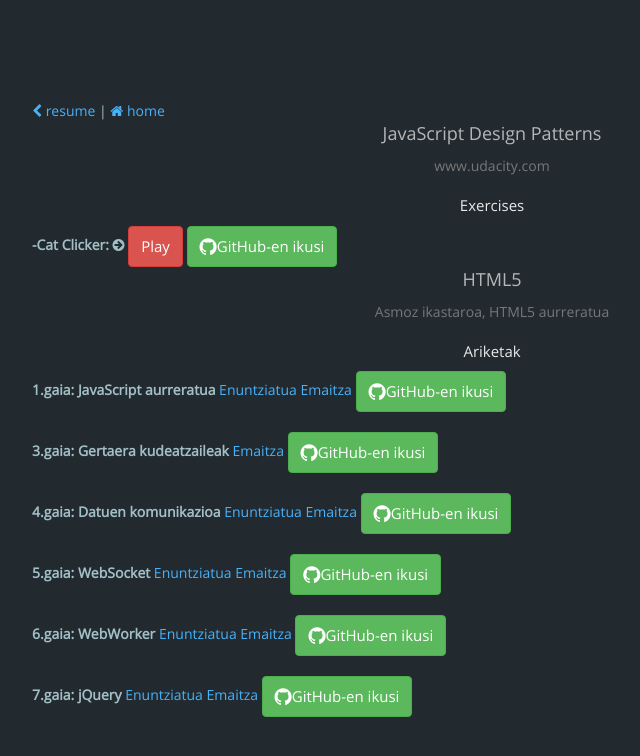
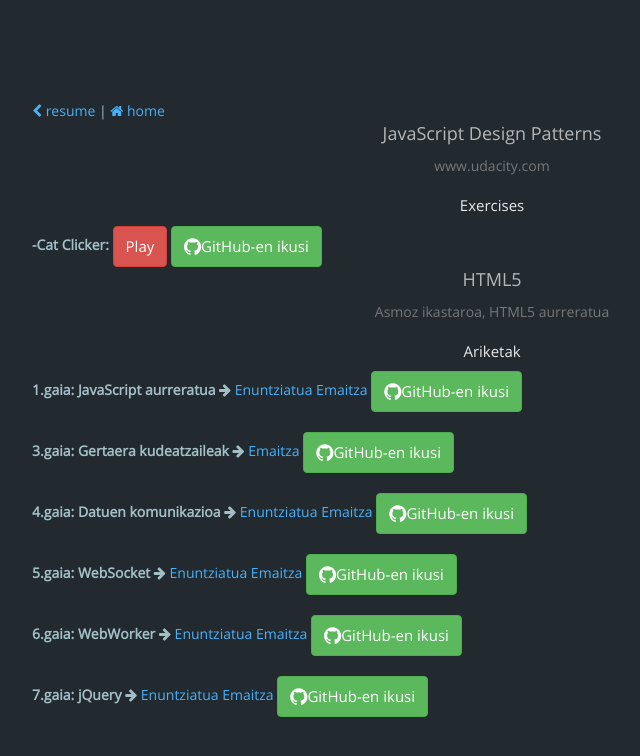
Before and after one commit to Bingentzio/bingentzio.github.io, a Jekyll site: the page built from code.html, in a window 1280 px wide. Shown: the top 756 px of the page, without its empty margins (148-788 px from the left). Built offline with Jekyll 4.4.1, drawn with Linux system fonts in a browser that asks for light colours; nearby versions of some CDN libraries; comment, search, counter and statistics services are not loaded.

Commit message:
aldaketak

```diff
--- a/code.html
+++ b/code.html
@@ -12,7 +12,7 @@
     <h4>Exercises</h4>
 </div>
 <div>
-  <b>-Cat Clicker: </b><i class="fa fa-arrow-circle-right"></i>
+  <b>-Cat Clicker: </b>
   <a class="btn btn-danger"href="/kodea/JavaScript_Design_Patterns/CatClicker/CatClicker.html" target="_blank">Play</a>
   <a href="https://github.com/Bingentzio/bingentzio.github.io/tree/master/kodea/JavaScript_Design_Patterns/CatClicker" target="_blank" class="btn btn-success"><i class="fa fa-github fa-lg"></i>GitHub-en ikusi</a>
 </div>
@@ -23,36 +23,36 @@
   </div>
   <div>
     <p>
-      <b>1.gaia: JavaScript aurreratua </b>
+      <b>1.gaia: JavaScript aurreratua </b><i class="fa fa-arrow-right"></i>
       <a href="/kodea/HTML5_aurreratua_ariketak/1.gaia/1_gaia_ariketa_praktikoa.pdf" target="_blank">Enuntziatua</a>
       <a href="/kodea/HTML5_aurreratua_ariketak/1.gaia/jokoa.html" target="_blank">Emaitza</a>
       <a href="https://github.com/Bingentzio/bingentzio.github.io/tree/master/kodea/HTML5_aurreratua_ariketak/1.gaia" target="_blank" class="btn btn-success"><i class="fa fa-github fa-lg"></i>GitHub-en ikusi</a>
     </p>
     <p>
-      <b>3.gaia: Gertaera kudeatzaileak </b>
+      <b>3.gaia: Gertaera kudeatzaileak </b><i class="fa fa-arrow-right"></i>
       <a href="/kodea/HTML5_aurreratua_ariketak/3.gaia/index.html" target="_blank">Emaitza</a>
       <a href="https://github.com/Bingentzio/bingentzio.github.io/tree/master/kodea/HTML5_aurreratua_ariketak/3.gaia" target="_blank" class="btn btn-success"><i class="fa fa-github fa-lg"></i>GitHub-en ikusi</a>
     </p>
     <p>
-    <b>4.gaia: Datuen komunikazioa </b>
+    <b>4.gaia: Datuen komunikazioa </b><i class="fa fa-arrow-right"></i>
     <a href="/kodea/HTML5_aurreratua_ariketak/4.gaia/4_json_ajax_ariketa_praktikoa.pdf" target="_blank">Enuntziatua</a>
     <a href="/kodea/HTML5_aurreratua_ariketak/4.gaia/eguraldia.html" target="_blank">Emaitza</a>
     <a href="https://github.com/Bingentzio/bingentzio.github.io/tree/master/kodea/HTML5_aurreratua_ariketak/4.gaia" target="_blank" class="btn btn-success"><i class="fa fa-github fa-lg"></i>GitHub-en ikusi</a>
   </p>
   <p>
-    <b>5.gaia: WebSocket </b>
+    <b>5.gaia: WebSocket </b><i class="fa fa-arrow-right"></i>
     <a href="/kodea/HTML5_aurreratua_ariketak/5.gaia/5_websocketak_ariketa_praktikoa.pdf" target="_blank">Enuntziatua</a>
     <a href="/kodea/HTML5_aurreratua_ariketak/5.gaia/websocketchat/frontend.html" target="_blank">Emaitza</a>
     <a href="https://github.com/Bingentzio/bingentzio.github.io/tree/master/kodea/HTML5_aurreratua_ariketak/5.gaia" target="_blank" class="btn btn-success"><i class="fa fa-github fa-lg"></i>GitHub-en ikusi</a>
   </p>
   <p>
-<b>6.gaia: WebWorker </b>
+<b>6.gaia: WebWorker </b><i class="fa fa-arrow-right"></i>
 <a href="/kodea/HTML5_aurreratua_ariketak/6.gaia/6_webworker_ariketa_praktikoa.pdf" target="_blank">Enuntziatua</a>
 <a href="/kodea/HTML5_aurreratua_ariketak/6.gaia/ww.html" target="_blank">Emaitza</a>
 <a href="https://github.com/Bingentzio/bingentzio.github.io/tree/master/kodea/HTML5_aurreratua_ariketak/6.gaia" target="_blank" class="btn btn-success"><i class="fa fa-github fa-lg"></i>GitHub-en ikusi</a>
 </p>
 <p>
-<b>7.gaia: jQuery </b>
+<b>7.gaia: jQuery </b><i class="fa fa-arrow-right"></i>
 <a href="/kodea/HTML5_aurreratua_ariketak/7.gaia/7_jquery_ariketa_praktikoa.pdf" target="_blank">Enuntziatua</a>
 <a href="/kodea/HTML5_aurreratua_ariketak/7.gaia/7_damakdnd/damakdnd.html" target="_blank">Emaitza</a>
 <a href="https://github.com/Bingentzio/bingentzio.github.io/tree/master/kodea/HTML5_aurreratua_ariketak/7.gaia" target="_blank" class="btn btn-success"><i class="fa fa-github fa-lg"></i>GitHub-en ikusi</a>
```
